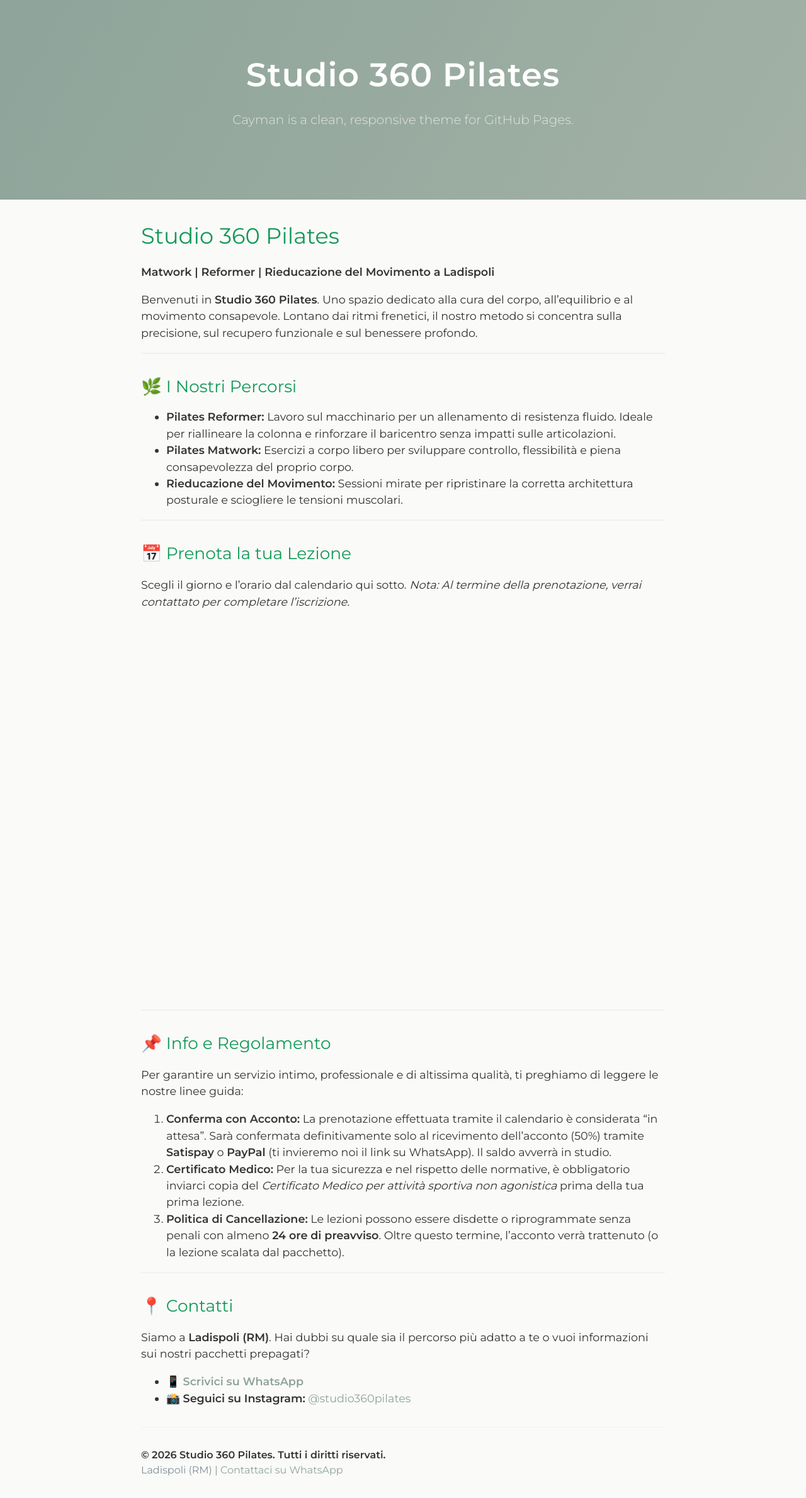
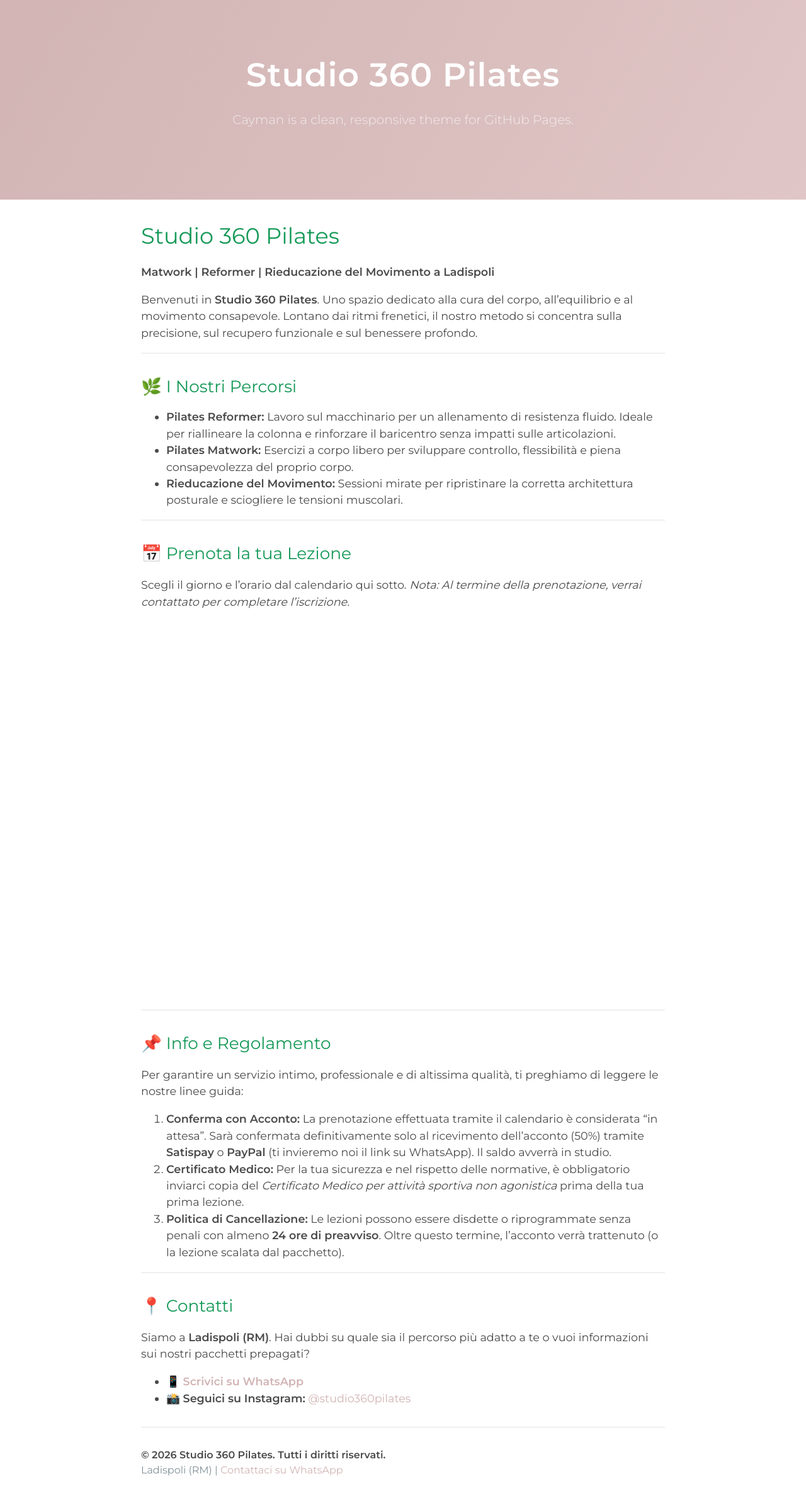
Before and after one commit to studio360pilates/studio360pilates.github.io, a Jekyll site: the page built from index.md, in a window 1280 px wide. Shown: the whole page at 63% size. Built offline with Jekyll 4.4.1, drawn with Linux system fonts in a browser that asks for light colours; a script that is not in the unit is left out; our own code applies the rules of GitHub Pages for plain Markdown files.

Commit message:
Change color scheme and styles in default layout
Updated color scheme and styles in the default layout.

```diff
--- a/_layouts/default.html
+++ b/_layouts/default.html
@@ -5,51 +5,53 @@
 
 {% seo %}
     <link rel="preconnect" href="https://fonts.gstatic.com">
-    <!-- Font elegante (Montserrat) per un look da studio professionale -->
     <link rel="preload" href="https://fonts.googleapis.com/css2?family=Montserrat:wght@300;400;600&display=swap" as="style" type="text/css" crossorigin>
     <link href="https://fonts.googleapis.com/css2?family=Montserrat:wght@300;400;600&display=swap" rel="stylesheet">
 
     <meta name="viewport" content="width=device-width, initial-scale=1">
-    <!-- Colore del browser su mobile (Verde Salvia) -->
-    <meta name="theme-color" content="#8EA49A">
+    <meta name="theme-color" content="#D2B4B4">
     <meta name="apple-mobile-web-app-status-bar-style" content="black-translucent">
     <link rel="stylesheet" href="{{ '/assets/css/style.css?v=' | append: site.github.build_revision | relative_url }}">
     {% include head-custom.html %}
 
-    <!-- Personalizzazione Colori: Salvia e Tortora -->
     <style>
       body {
         font-family: 'Montserrat', sans-serif;
-        color: #333333; /* Grigio scuro, più morbido del nero puro */
-        background-color: #FAFAF9; /* Sfondo neutro, pulito e caldo */
+        color: #4A4A4A; /* Grigio scuro elegante per il testo, mai nero puro */
+        background-color: #FFFFFF; /* Bianco puro per la massima pulizia */
       }
       .page-header {
-        /* Gradiente Verde Salvia */
-        background-color: #8EA49A;
-        background-image: linear-gradient(120deg, #8EA49A, #A3B1A6);
+        /* Gradiente Rosa Antico Desaturato */
+        background-color: #D2B4B4;
+        background-image: linear-gradient(120deg, #D2B4B4, #E0C6C6);
       }
       .project-name {
         font-weight: 600;
         letter-spacing: 1px;
+        color: #FFFFFF;
       }
       .project-tagline {
         font-weight: 300;
+        color: #FFFFFF;
       }
       a {
-        color: #8EA49A;
+        color: #D2B4B4; /* Rosa antico per i link */
       }
       a:hover {
-        color: #6B8076;
+        color: #B89A9A; /* Rosa antico leggermente più scuro al passaggio del mouse */
       }
       .btn {
-        background-color: #E5E0D8; /* Tortora */
-        color: #333333;
-        border-color: #D6D1C4;
+        background-color: #E2E4E6; /* Grigio perla per i bottoni */
+        color: #4A4A4A;
+        border-color: #D1D4D6; /* Grigio perla leggermente più scuro per i bordi */
         transition: background-color 0.3s ease;
       }
       .btn:hover {
-        background-color: #D6D1C4;
-        color: #111111;
+        background-color: #D1D4D6;
+        color: #222222;
+      }
+      .site-footer {
+        border-top: 1px solid #E2E4E6; /* Linea di separazione in grigio perla */
       }
     </style>
   </head>
@@ -57,7 +59,6 @@
     <a id="skip-to-content" href="#content">Salta al contenuto.</a>
 
     <header class="page-header" role="banner">
-      <!-- Se nel file _config.yml non ci sono i dati, usa i valori predefiniti per lo studio -->
       <h1 class="project-name">{{ page.title | default: site.title | default: "Studio 360 Pilates" }}</h1>
       <h2 class="project-tagline">{{ page.description | default: site.description | default: "Matwork • Reformer • Movimento Consapevole" }}</h2>
     </header>
```
